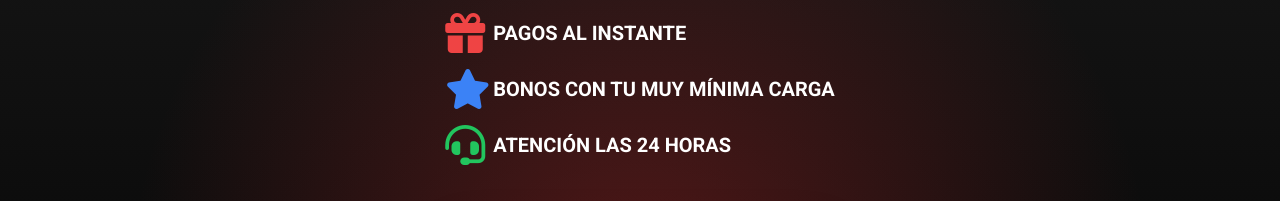
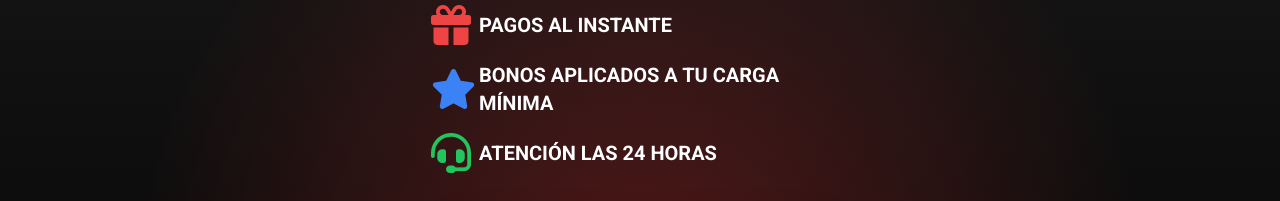
Before and after one commit to iandqn/rutaverde, a plain HTML site: page index.html in a window 1280 px wide. Shown: the part 501-702 px from the top of the page. Drawn offline with nearby package versions, Linux system fonts and the light colour scheme.

Commit message:
Update index.html

```diff
--- a/index.html
+++ b/index.html
@@ -122,7 +122,7 @@
                 </li>
                 <li class="flex items-center gap-4">
                     <i class="fa-solid fa-star fa-2x w-8 text-center text-blue-500"></i>
-                    <span class="font-bold">BONOS CON TU MUY MÍNIMA CARGA</span>
+                    <span class="font-bold">BONOS APLICADOS A TU CARGA MÍNIMA</span>
                 </li>
                 <li class="flex items-center gap-4">
                     <i class="fa-solid fa-headset fa-2x w-8 text-center text-green-500"></i>
```
